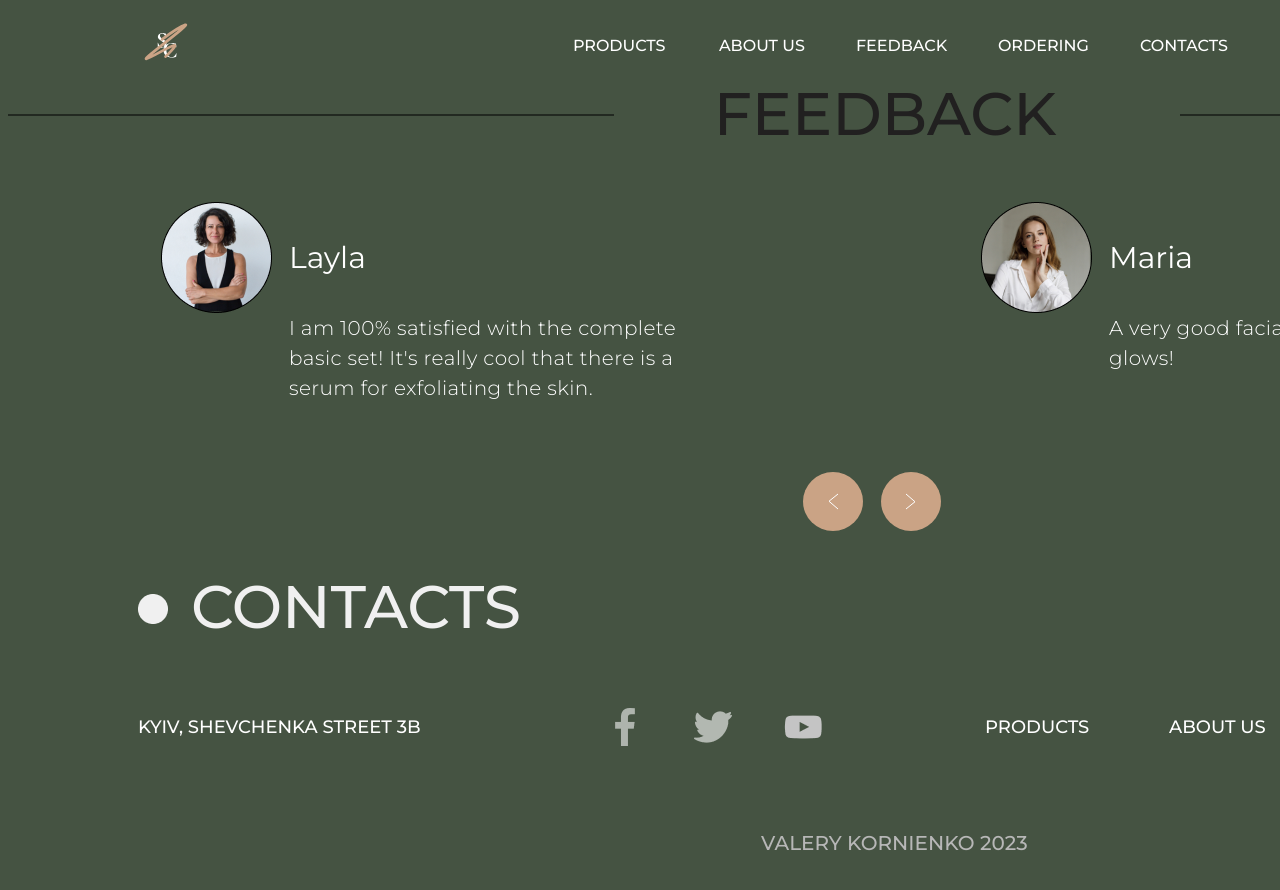
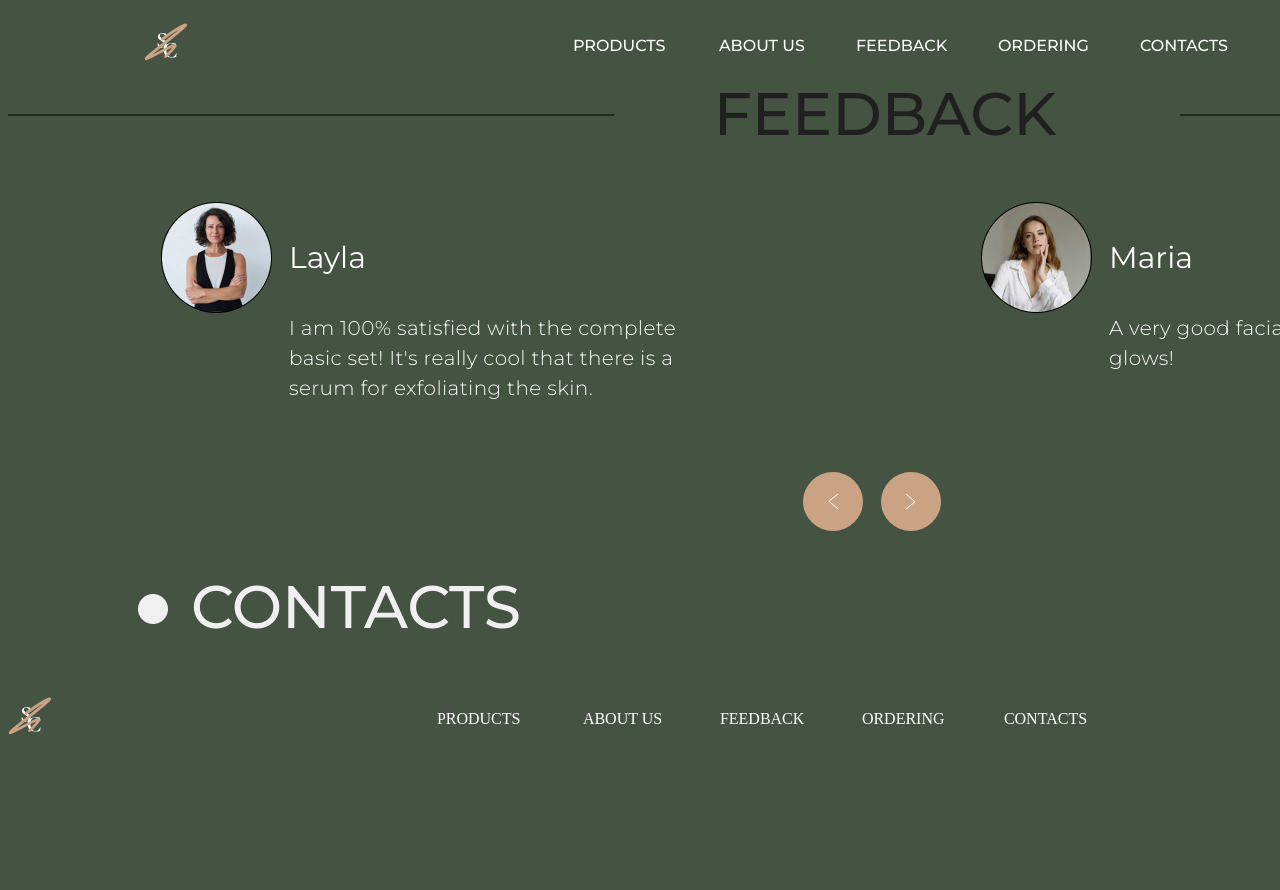
Before and after one commit to anna-lynx/feedback, a plain HTML site: page index.html in a window 1280 px wide. Shown: the top 890 px of the page. Drawn offline with Linux system fonts and the light colour scheme.

Commit message:
Update index.html

```diff
--- a/index.html
+++ b/index.html
@@ -14,22 +14,22 @@
         <div id="container text-center">
             <div class="row">
                 <div id="divlogo">
-                    <a href="http://127.0.0.1:3000/home%20page/index.html"><img id="logo" src="logo.svg" alt="logo"></a>
+                    <a href="https://anna-lynx.github.io/smart-care/"><img id="logo" src="logo.svg" alt="logo"></a>
                 </div>
                 <div id="divpro">
-                    <a href="http://127.0.0.1:3000/base%20skin%20care%20for%20women/index.html" id="products">products</a>
+                    <a href="https://anna-lynx.github.io/base-skin-care-for-women/" id="products">products</a>
                 </div>
                 <div id="divabou">
-                    <a href="http://127.0.0.1:3000/about%20us/index.html" id="abt">about us</a>
+                    <a href="https://anna-lynx.github.io/about-us/" id="abt">about us</a>
                 </div>
                 <div id="divfdbc">
-                    <a href="http://127.0.0.1:3000/feedback/index.html" id="fdbck">feedback</a>
+                    <a href="https://anna-lynx.github.io/feedback/" id="fdbck">feedback</a>
                 </div>
                 <div id="divord">
-                    <a href="http://127.0.0.1:3000/order%20now/index.html" id="order">ordering</a>
+                    <a href="https://anna-lynx.github.io/order-now/" id="order">ordering</a>
                 </div>
                 <div id="divcont">
-                    <a href="#" id="cont">contacts</a>
+                    <a href="#container-text-center" id="cont">contacts</a>
                 </div>
                 <div id="divbutt">
                     <button id="call">call us</button>
@@ -103,36 +103,32 @@
         <img src="Ellipse 39.png" alt="circle" id="imgcont">
         <p id="spancont">contacts</p>
 
-        <div class="container text-center">
+        <div id="container-text-center">
             <div class="row">
-                <div class="divadress">
-                    <a href="https://maps.app.goo.gl/x2guQAdzQFqpS1aVA" id="adres">Kyiv, Shevchenka street 3b</a>
+                <div id="divlogo">
+                    <a href="https://anna-lynx.github.io/smart-care/"><img id="logo" src="logo.svg" alt="logo"></a>
                 </div>
-                <div class="divface">
-                    <a href=""><img src="Facebook.png" id="imgface" alt="Facebook"></a>
+                <div id="divpro">
+                    <a href="https://anna-lynx.github.io/base-skin-care-for-women/" id="products">products</a>
                 </div>
-                <div class="divtwi">
-                    <a href=""><img src="twitter.png" id="imgtwi" alt="twitter"></a>
+                <div id="divabou">
+                    <a href="https://anna-lynx.github.io/about-us/" id="abt">about us</a>
                 </div>
-                <div class="divyou">
-                    <a href=""><img src="youtube.png" id="imgyou" alt="youtube"></a>
+                <div id="divfdbc">
+                    <a href="https://anna-lynx.github.io/feedback/" id="fdbck">feedback</a>
                 </div>
-                <div class="divprod">
-                    <a href="../base-skin-care-for-women/index.html" id="urlprod">products</a>
+                <div id="divord">
+                    <a href="https://anna-lynx.github.io/order-now/" id="order">ordering</a>
                 </div>
-                <div class="divabt">
-                    <a href="../about-us/index.html" id="urlabt">about us</a>
+                <div id="divcont">
+                    <a href="#container-text-center" id="cont">contacts</a>
                 </div>
-                <div class="divfeed">
-                    <a href="./index.html" id="urlfeed">feedback</a>
-                </div>
-                <div class="divtel">
-                    <a href="(tel:+380976543)" id="urltel">+380976543</a>
+                <div id="divbutt">
+                    <button id="call">call us</button>
                 </div>
             </div>
         </div>
 
-        <div id="author">Valery Kornienko 2023</div>
 
     </footer>
 
```
